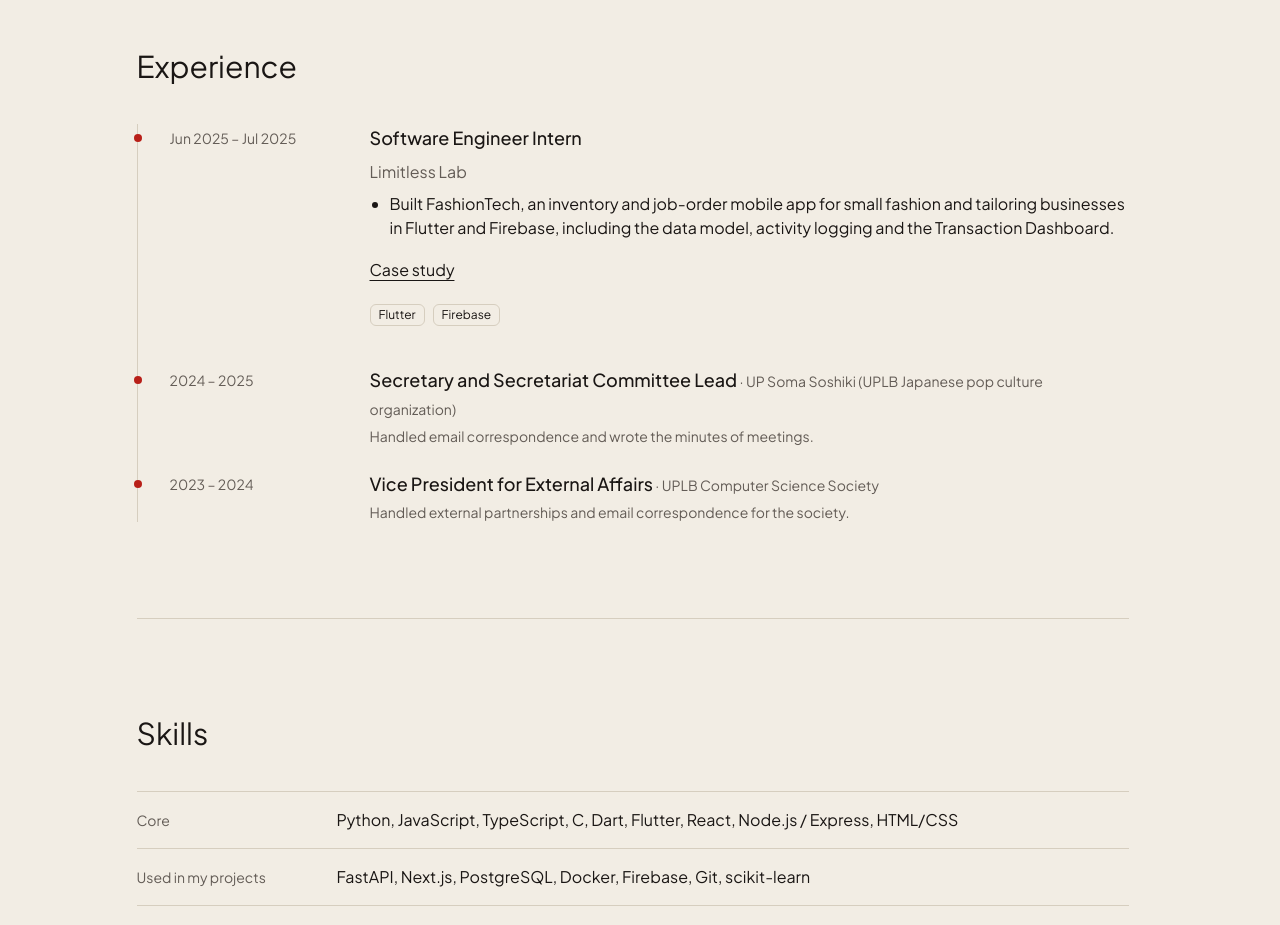
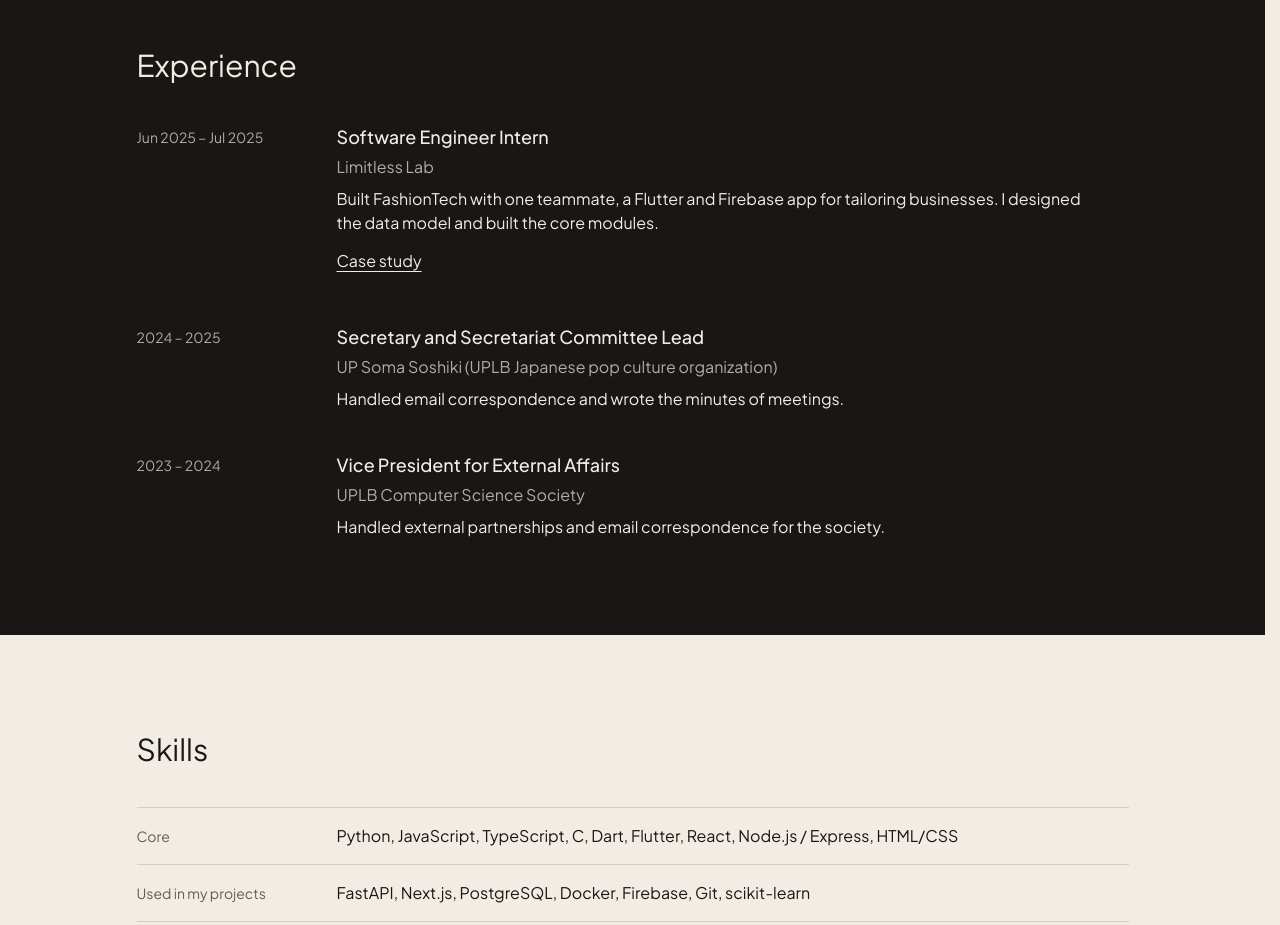
Before and after one commit to pcmnepomuceno/pcmnepomuceno-portfolio, a Next.js app: page / in a window 1280 px wide. Shown: the part 2000-2925 px from the top of the page. Built offline with nearby package versions, Linux system fonts and the light colour scheme.

Commit message:
Redesign PR 4: Experience band, Skills and Foundations restyle (#37)
* Experience band: band-muted token and .band scope

* Experience: plain entries on the band, drop dots, chips and unused fields

* Skills and Foundations: hairline rows on the shared label column

* Docs: PR 4 decisions and status

```diff
--- a/src/app/globals.css
+++ b/src/app/globals.css
@@ -14,6 +14,7 @@
   --color-surface: #e8e2d7;
   --color-band: #1a1614; /* Experience band: ink in light, indigo in dark */
   --color-band-foreground: #f2ede4;
+  --color-band-muted: #b1aca6; /* band-foreground mixed 70% over band */
 }
 
 .dark {
@@ -26,6 +27,18 @@
   --color-surface: #231f1c;
   --color-band: #121826;
   --color-band-foreground: #f2ede4;
+  --color-band-muted: #afadab;
+}
+
+/* Experience band: muted and accent fail on the band, so text tokens inside resolve to band colors.
+   This also covers textLink hover, the focus outline and ::selection, which read these vars. */
+.band {
+  --color-background: var(--color-band);
+  --color-foreground: var(--color-band-foreground);
+  --color-muted: var(--color-band-muted);
+  --color-accent: var(--color-band-foreground);
+  background-color: var(--color-band);
+  color: var(--color-band-foreground);
 }
 
 @theme inline {
--- a/src/app/page.tsx
+++ b/src/app/page.tsx
@@ -5,7 +5,7 @@ import Hero from "@/components/sections/Hero";
 import Projects from "@/components/sections/Projects";
 import Skills from "@/components/sections/Skills";
 
-// Sections sit in one centered column; a color band (Projects) spans the full width behind its column.
+// Sections sit in one centered column; a color band (Projects, Experience) spans the full width behind its column.
 const column = "mx-auto max-w-5xl px-4";
 
 export default function Home() {
@@ -19,8 +19,12 @@ export default function Home() {
           <Projects />
         </div>
       </div>
+      <div className="band">
+        <div className={column}>
+          <Experience />
+        </div>
+      </div>
       <div className={column}>
-        <Experience />
         <Skills />
         <Foundations />
         <Contact />
--- a/src/components/sections/Experience.tsx
+++ b/src/components/sections/Experience.tsx
@@ -13,61 +13,28 @@ function DateText({ value }: { value: string }) {
   return <time dateTime={dateTime}>{value}</time>;
 }
 
-// Club and organization roles are one short line each, so they get a tighter row than work: the organization sits beside the title from sm up and under it below.
+// Sits on the band (see .band in globals.css): entries are separated by space only, no hairlines.
 export default function Experience() {
   return (
-    <section id="experience" className="space-y-10 border-t border-border py-16 md:py-24">
+    <section id="experience" className="space-y-10 py-16 md:py-24">
       <h2 className="text-3xl">Experience</h2>
-      <ol role="list" className="border-l border-border">
-        {experience.map((item) => {
-          const compact = item.type === "org";
-          return (
+      <ol role="list" className="space-y-10">
+        {experience.map((item) => (
           <li
             key={`${item.organization}-${item.title}`}
-              className={`relative space-y-2 pl-6 last:pb-0 sm:grid sm:grid-cols-[11rem_1fr] sm:gap-6 sm:space-y-0 sm:pl-8 ${compact ? "pb-6" : "pb-10"}`}
+            className="grid gap-2 sm:grid-cols-[11rem_1fr] sm:gap-6"
           >
-              <span
-                aria-hidden="true"
-                className="absolute top-1.5 -left-1 size-2 rounded-full bg-accent sm:top-2.5"
-              />
             <p className="text-sm whitespace-nowrap text-muted sm:pt-1">
               <DateText value={item.start} /> – <DateText value={item.end} />
             </p>
-              <div className={`min-w-0 ${compact ? "space-y-1" : "space-y-2"}`}>
-                {compact ? (
-                  <>
-                    <h3 className="text-lg font-medium">
-                      {item.title}
-                      <span
-                        aria-hidden="true"
-                        className="hidden font-sans text-sm font-normal text-muted sm:inline"
-                      >
-                        {" · "}
-                      </span>
-                      <span className="sr-only">, </span>
-                      <span className="block font-sans text-sm font-normal text-muted sm:inline">
-                        {item.organization}
-                      </span>
-                    </h3>
+            <div className="min-w-0 max-w-prose space-y-1">
+              <h3 className="text-lg font-medium">{item.title}</h3>
+              <p className="text-muted">{item.organization}</p>
               {item.bullets.map((bullet) => (
-                      <p key={bullet} className="text-sm text-muted">
+                <p key={bullet} className="pt-1">
                   {bullet}
                 </p>
               ))}
-                  </>
-                ) : (
-                  <>
-                    <h3 className="text-lg font-medium">{item.title}</h3>
-                    <p className="text-muted">{item.organization}</p>
-                  </>
-                )}
-                {!compact && item.bullets.length > 0 && (
-                  <ul role="list" className="list-disc space-y-1 pl-5">
-                    {item.bullets.map((bullet) => (
-                      <li key={bullet}>{bullet}</li>
-                    ))}
-                  </ul>
-                )}
               {item.link && (
                 <p>
                   <Link href={item.link.href} className={textLink}>
@@ -76,22 +43,9 @@ export default function Experience() {
                   </Link>
                 </p>
               )}
-                {item.tags.length > 0 && (
-                  <ul role="list" aria-label="Technologies" className="flex flex-wrap gap-2 pt-1">
-                    {item.tags.map((tag) => (
-                      <li
-                        key={tag}
-                        className="rounded-md border border-border px-2 py-0.5 text-xs"
-                      >
-                        {tag}
+            </div>
           </li>
         ))}
-                  </ul>
-                )}
-              </div>
-            </li>
-          );
-        })}
       </ol>
     </section>
   );
--- a/src/components/sections/Foundations.tsx
+++ b/src/components/sections/Foundations.tsx
@@ -1,20 +1,22 @@
 import { foundations } from "@/content";
 
-// Course projects as hairline cards: no stamps, tags, links or buttons, so they don't read as Projects.
+// Course projects as hairline rows on the Skills label column: no stamps, tags, links or buttons, so they don't read as Projects.
 export default function Foundations() {
   return (
     <section id="foundations" data-nav-parent="skills" className="space-y-10 border-t border-border py-16 md:py-24">
       <h2 className="text-3xl">{foundations.heading}</h2>
       <div className="space-y-6">
-        <ul role="list" className="grid gap-4 lg:grid-cols-3">
+        <ul role="list" className="divide-y divide-border border-y border-border">
           {foundations.items.map((item) => (
-            <li key={item.title} className="space-y-2 rounded-md border border-border p-5">
-              <h3 className="text-lg font-medium">{item.title}</h3>
-              <p className="text-sm text-balance text-muted">{item.meta}</p>
-              <p>{item.what}</p>
-              <p>
-                <span className="text-sm text-muted">{foundations.partLabel}:</span> {item.part}
-              </p>
+            <li key={item.title} className="grid gap-2 py-6 sm:grid-cols-[11rem_1fr] sm:gap-6">
+              <p className="text-sm text-balance text-muted sm:pt-1">{item.meta}</p>
+              <div className="max-w-prose space-y-2">
+                <h3 className="text-lg font-medium">{item.title}</h3>
+                <p>{item.what}</p>
+                <p>
+                  <span className="text-sm text-muted">{foundations.partLabel}:</span> {item.part}
+                </p>
+              </div>
             </li>
           ))}
         </ul>
--- a/src/components/sections/Skills.tsx
+++ b/src/components/sections/Skills.tsx
@@ -3,7 +3,7 @@ import { skills, skillsExposure, skillsFoundationsLink } from "@/content";
 
 export default function Skills() {
   return (
-    <section id="skills" className="space-y-10 border-t border-border py-16 md:py-24">
+    <section id="skills" className="space-y-10 py-16 md:py-24">
       <h2 className="text-3xl">Skills</h2>
       <div className="space-y-4">
         <dl className="divide-y divide-border border-y border-border">
--- a/src/content.ts
+++ b/src/content.ts
@@ -11,13 +11,11 @@ export type Profile = {
 };
 
 export type ExperienceItem = {
-  type: "work" | "org";
   title: string;
   organization: string;
   start: string;
   end: string;
   bullets: string[];
-  tags: string[];
   // `context` completes the link's accessible name for screen readers, e.g. "Case study for FashionTech".
   link?: { label: string; href: string; context: string };
 };
@@ -127,34 +125,28 @@ export const palette = {
 
 const items: ExperienceItem[] = [
   {
-    type: "org",
     title: "Vice President for External Affairs",
     organization: "UPLB Computer Science Society",
     start: "2023",
     end: "2024",
     bullets: ["Handled external partnerships and email correspondence for the society."],
-    tags: [],
   },
   {
-    type: "work",
     title: "Software Engineer Intern",
     organization: "Limitless Lab",
     start: "Jun 2025",
     end: "Jul 2025",
     bullets: [
-      "Built FashionTech, an inventory and job-order mobile app for small fashion and tailoring businesses in Flutter and Firebase, including the data model, activity logging and the Transaction Dashboard.",
+      "Built FashionTech with one teammate, a Flutter and Firebase app for tailoring businesses. I designed the data model and built the core modules.",
     ],
-    tags: ["Flutter", "Firebase"],
     link: { label: "Case study", href: "/projects/fashiontech", context: "FashionTech" },
   },
   {
-    type: "org",
     title: "Secretary and Secretariat Committee Lead",
     organization: "UP Soma Soshiki (UPLB Japanese pop culture organization)",
     start: "2024",
     end: "2025",
     bullets: ["Handled email correspondence and wrote the minutes of meetings."],
-    tags: [],
   },
 ];
 
```
Also changed, not shown: 2 other files (tests, documents, lock files or other folders). Lines whose indentation alone changed are shown as unchanged.
